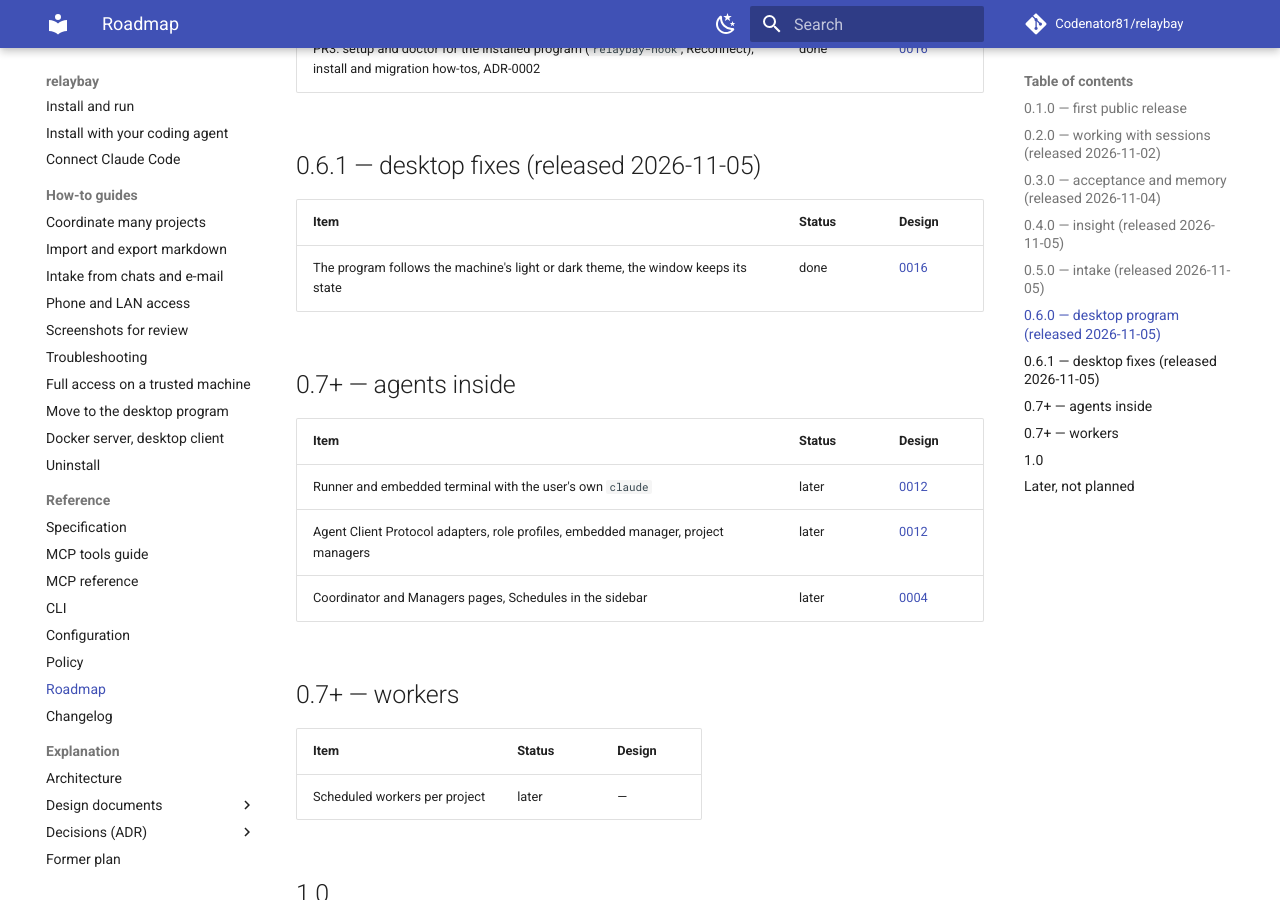
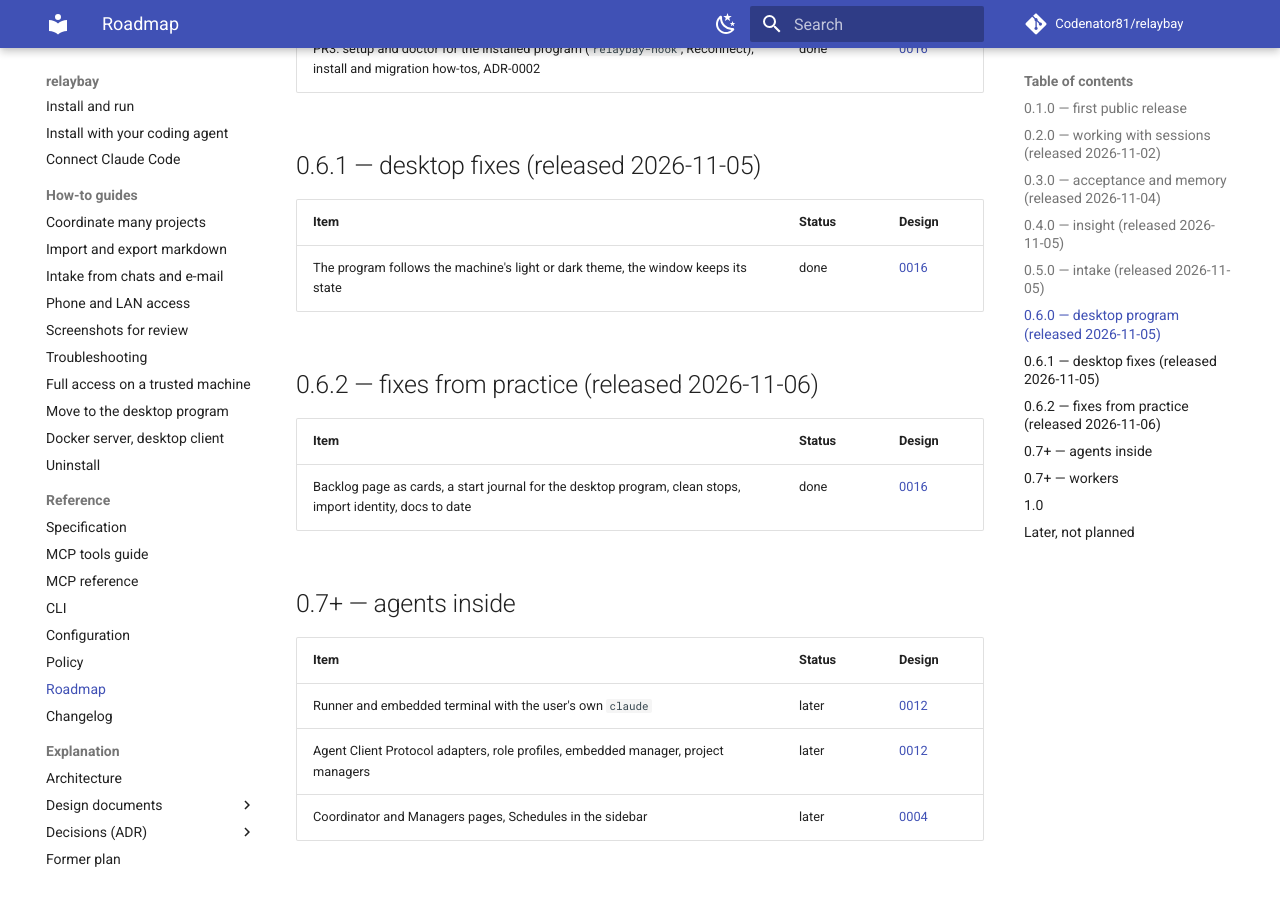
Before and after one commit to Codenator81/relaybay, an MkDocs documentation site: the page built from docs/ROADMAP.md, in a window 1280 px wide and 900 px high, scrolled down 3529 px. Built offline with MkDocs 1.6.1 and Material for MkDocs 9.7.7, drawn with Linux system fonts in a browser that asks for light colours; comment, search, counter and statistics services are not loaded.

```diff
--- a/docs/ROADMAP.md
+++ b/docs/ROADMAP.md
@@ -83,6 +83,12 @@ Ships when a coordinator runs its daily work from relaybay.
 |---|---|---|
 | The program follows the machine's light or dark theme, the window keeps its state | done | [0016](design/0016-desktop-program.md) |
 
+## 0.6.2 — fixes from practice (released 2026-11-06)
+
+| Item | Status | Design |
+|---|---|---|
+| Backlog page as cards, a start journal for the desktop program, clean stops, import identity, docs to date | done | [0016](design/0016-desktop-program.md) |
+
 ## 0.7+ — agents inside
 
 | Item | Status | Design |
--- a/docs/SPEC.md
+++ b/docs/SPEC.md
@@ -4,7 +4,7 @@ How relaybay behaves **now**: the concepts and every shipped feature. This page
 plans; upcoming work lives in the [roadmap](ROADMAP.md) and the [design documents](design/index.md).
 When a feature ships, its final behaviour moves here in the same pull request.
 
-Version covered: `0.6.1`. Anchors of the form `#spec-…` are stable and may be
+Version covered: `0.6.2`. Anchors of the form `#spec-…` are stable and may be
 linked from code, issues and other documents.
 
 Contents:
--- a/pyproject.toml
+++ b/pyproject.toml
@@ -1,6 +1,6 @@
 [project]
 name = "relaybay"
-version = "0.6.1"
+version = "0.6.2"
 description = "A live board and MCP server for coordinating many Claude Code sessions across projects."
 readme = "README.md"
 license = "MIT"
```
Also changed, not shown: CHANGELOG.md (+4 -1 lines), 1 other file.
